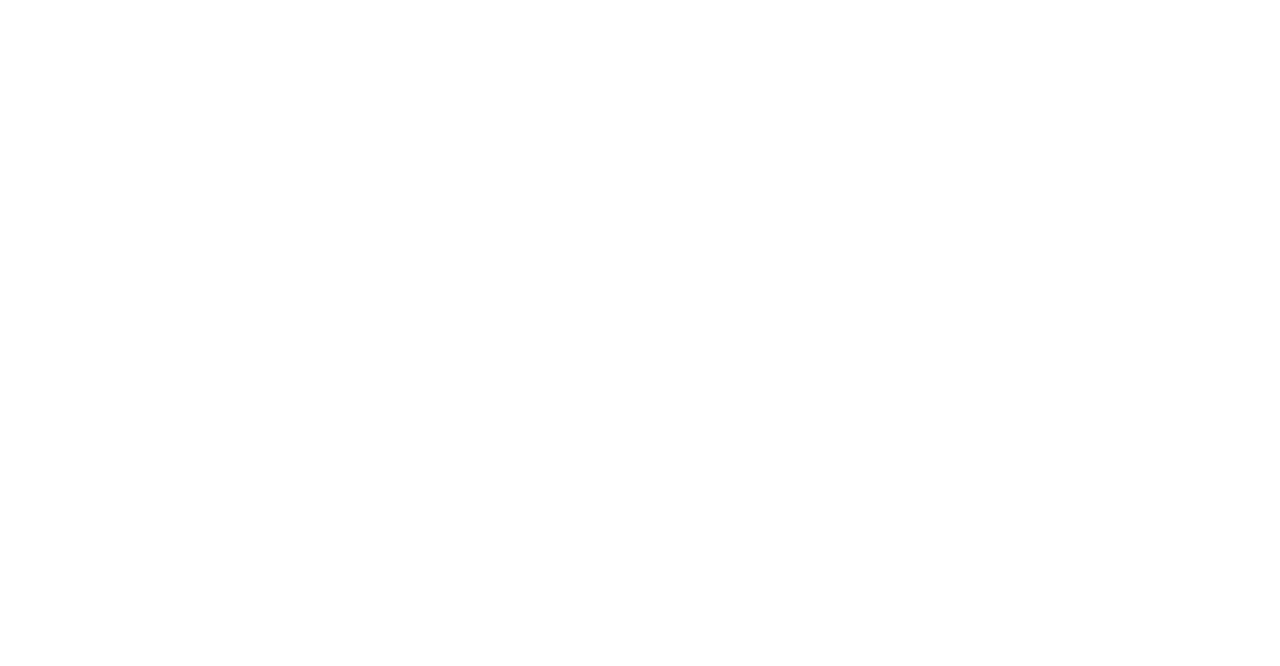
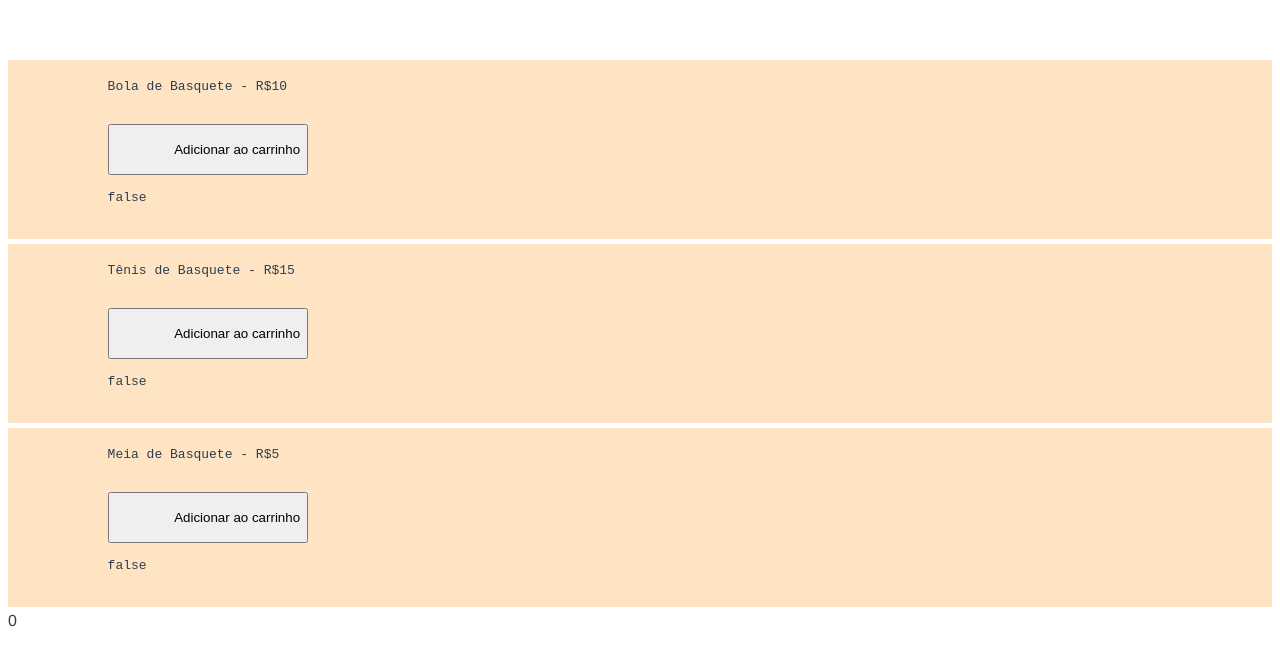
Before and after one commit to alexandrecarloss/Vue, a Vue app in the folder yt_tiago_matos/app/: page / in a window 1280 px wide. Shown: the top 666 px of the page. Built offline with nearby package versions, Linux system fonts and the light colour scheme.

Commit message:
Até aula 21

```diff
--- a/yt_tiago_matos/app/package.json
+++ b/yt_tiago_matos/app/package.json
@@ -10,7 +10,8 @@
   "dependencies": {
     "core-js": "^3.8.3",
     "vue": "^3.2.13",
-    "vue-router": "^4.0.3"
+    "vue-router": "^4.0.3",
+    "vuex": "^4.0.0"
   },
   "devDependencies": {
     "@babel/core": "^7.12.16",
@@ -18,6 +19,7 @@
     "@vue/cli-plugin-babel": "~5.0.0",
     "@vue/cli-plugin-eslint": "^3.8.0",
     "@vue/cli-plugin-router": "~5.0.0",
+    "@vue/cli-plugin-vuex": "~5.0.0",
     "@vue/cli-service": "^5.0.8",
     "eslint": "^7.32.0",
     "eslint-plugin-vue": "^8.0.3"
--- a/yt_tiago_matos/app/src/App.vue
+++ b/yt_tiago_matos/app/src/App.vue
@@ -40,8 +40,10 @@
       {{  text }}
     </aula_16_emit>
   </div> -->
-  <aula_19_vuex_state/>
+  <!-- <aula_19_vuex_state/> -->
+  <AppProducts/>
 
+  {{  $store.state.cart.length }}
 </template>
 
 <script>
@@ -60,7 +62,8 @@
 // import aula_14_base_card from '@/components/aula_14_base_card.vue'
 // import aula_15_props from '@/components/aula_15_props.vue'
 // import aula_16_emit from '@/components/aula_16_emit.vue'
-import aula_19_vuex_state from '@/components/aula_19_vuex_state.vue'
+// import aula_19_vuex_state from '@/components/aula_19_vuex_state.vue'
+import AppProducts from '@/components/aula_20_products/AppProducts.vue'
 
 export default {
   name: 'App',
@@ -80,7 +83,8 @@ export default {
     // aula_14_base_card,
     // aula_15_props,
     // aula_16_emit,
-    aula_19_vuex_state
+    // aula_19_vuex_state
+    AppProducts
   },
   data() {
     return {
--- a/yt_tiago_matos/app/src/components/aula_19_vuex_state.vue
+++ b/yt_tiago_matos/app/src/components/aula_19_vuex_state.vue
@@ -1,6 +1,12 @@
 <template>
     <div>
-
+        Hello {{  $store.state.user.first_name }} {{  $store.state.user.last_name }}
+        <br>
+        {{  $store.state.user.email }}
+        <br>
+        <button @click="updateUser">
+            Atualizar perfil
+        </button>
     </div>
 </template>
 
@@ -12,18 +18,31 @@
         },
         data() {
             return {
-                user: {
-                    first_name: 'John',
-                    last_name: 'Snow',
-                    email: 'john.snow@gmail.com'
-                }
+
             }
         },
+        // created() {
+        //     const newUser = {
+        //         first_name: 'Carlos',
+        //         last_name: 'Souza',
+        //         email: 'carlos.souza@gmail.com'
+        //     }
+        //     // console.log(this.$store.state.user);
+        //     this.$store.commit('storeUser', newUser);
+        // },
         computed: {
 
         },
         methods: {
+            updateUser() {
+                const newUser = {
+                first_name: 'Carlos',
+                last_name: 'Souza',
+                email: 'carlos.souza@gmail.com'
+            }
 
+            this.$store.commit('storeUser', newUser);
+            }
         }
     }
 
--- /dev/null
+++ b/yt_tiago_matos/app/src/components/aula_20_products/AppProduct.vue
@@ -0,0 +1,56 @@
+<template>
+    <div class="card">
+        <pre>
+            {{  product.name }} - R${{  product.price }}
+            <br>
+            <button @click="addProduct()">
+                Adicionar ao carrinho
+            </button>
+            <button
+            v-if="productInCart()"
+            @click="removeProduct()">
+                Remover
+            </button>
+            {{ productInCart() }}
+        </pre>
+    </div>
+</template>
+
+<script>
+    export default {
+        name: 'AppProduct',
+        props: {
+            product: Object
+        },
+        data() {
+            return {
+
+            }
+        },
+        computed: {
+
+        },
+        methods: {
+            addProduct() {
+                this.$store.commit('addProduct', this.product);
+            },
+            removeProduct() {
+                this.$store.commit('removeProduct', this.product.id);
+            },
+            productInCart() {
+                return this.$store.state.cart.some(cartItem => cartItem.id === this.product.id);
+            }
+
+        }
+    }
+
+</script>
+
+<style>
+    .card {
+        background: bisque;
+        padding: 6px;
+        margin-bottom: 5px;
+
+    }
+</style>
--- /dev/null
+++ b/yt_tiago_matos/app/src/components/aula_20_products/AppProducts.vue
@@ -0,0 +1,37 @@
+<template>
+    <div>
+        <AppProduct
+        v-for="product in $store.state.products"
+        :key="product.id"
+        :product="product"/>
+    </div>
+</template>
+
+<script>
+    import AppProduct from '@/components/aula_20_products/AppProduct.vue'
+    export default {
+        name: 'AppProducts',
+        components: {
+            AppProduct
+        },
+        props: {
+            msg: String
+        },
+        data() {
+            return {
+
+            }
+        },
+        computed: {
+
+        },
+        methods: {
+
+        }
+    }
+
+</script>
+
+<style>
+
+</style>
--- a/yt_tiago_matos/app/src/main.js
+++ b/yt_tiago_matos/app/src/main.js
@@ -1,8 +1,10 @@
 import { createApp } from 'vue';
 import App from './App.vue';
 import router from './router'
+import store from './store'
 
-createApp(App).use(router).mount('#app')
+createApp(App).use(store).use(router).mount('#app')
+
 // const app = createApp(App).use(router);
 // app.mount('#app');
 
--- /dev/null
+++ b/yt_tiago_matos/app/src/store/index.js
@@ -0,0 +1,53 @@
+import { createStore } from 'vuex'
+
+export default createStore({
+  state: {
+    user: {
+      first_name: 'John',
+      last_name: 'Snow',
+      email: 'john.snow@gmail.com'
+  },
+    products: [
+      {
+        id: 1,
+        name: 'Bola de Basquete',
+        price: 10,
+        quantity: 10
+      },
+      {
+        id: 2,
+        name: 'Tênis de Basquete',
+        price: 15,
+        quantity: 5
+      },
+      {
+        id: 3,
+        name: 'Meia de Basquete',
+        price: 5,
+        quantity: 20
+      }
+    ],
+    cart: [],
+  },
+  getters: {
+  },
+  mutations: {
+    storeUser(state, data) {
+      state.user = data;
+      console.log('storeUser: ', data);
+    },
+    addProduct(state, data) {
+      state.cart.push(data);
+    },
+    removeProduct(state, id) {
+      const index = state.cart.findIndex(product => product.id === id);
+      if (index!== -1) {
+        state.cart.splice(index, 1);
+      }
+    }
+  },
+  actions: {
+  },
+  modules: {
+  }
+})
```
Also changed, not shown: 1 other file (tests, documents, lock files or other folders).
